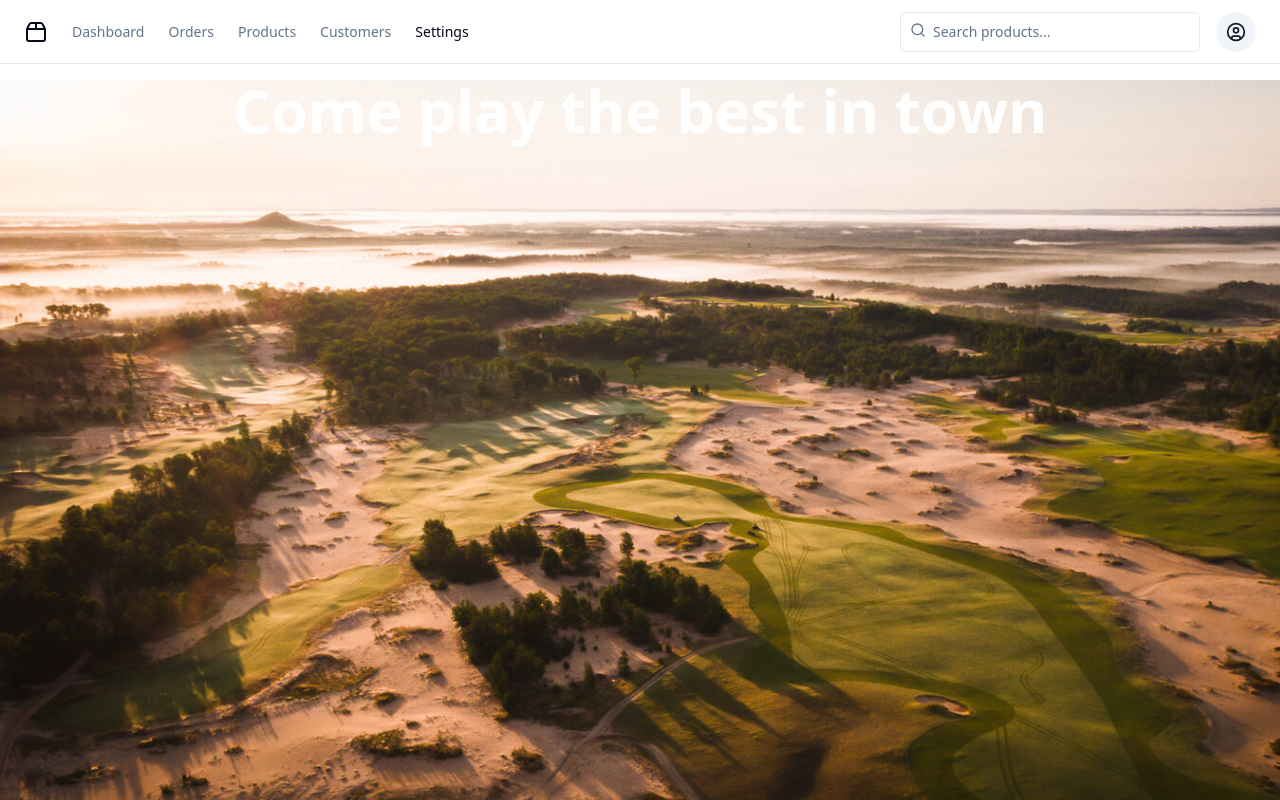
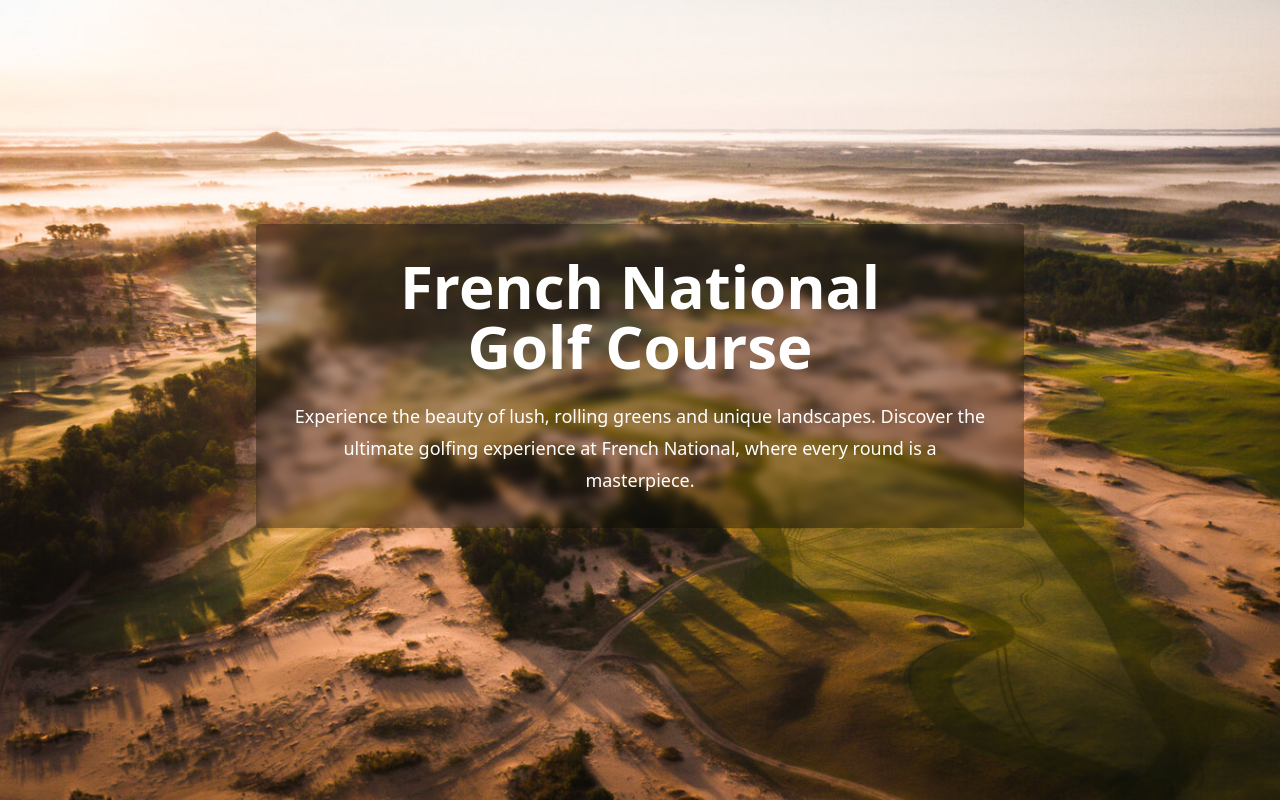
Before and after one commit to gvarner13/golf-time, a React (Vite) app: page / in a window 1280 px wide. Shown: the top 800 px of the page. Built offline with nearby package versions, Linux system fonts and the light colour scheme.

Commit message:
working on main page layout and ideas

```diff
--- a/src/App.tsx
+++ b/src/App.tsx
@@ -14,7 +14,7 @@
 
   return (
     <>
-      <Navbar />
+      {/* <Navbar /> */}
       <MainPage />
       <div className="w-3/4 m-auto">
         {/* <Login /> */}
--- a/src/CoursePicker.tsx
+++ b/src/CoursePicker.tsx
@@ -1,5 +1,5 @@
 import { useState } from "react";
-import { motion, Variants } from "framer-motion";
+import { motion, Variants, AnimatePresence } from "framer-motion";
 import { Button } from "@/components/ui/button";
 import {
   Card,
@@ -297,13 +297,16 @@
             </div>
           </div>
           <div className="flex">
+            <AnimatePresence>
               {Array.from({ length: playerCount }).map((_, index) => (
                 <motion.div
                   className="shadow-custom-inner overflow-hidden rounded-full border-2 border-white dark:border-[#1A1A1A]"
                   style={{ marginRight: "-8px" }}
                   animate={{ opacity: 1 }}
                   initial={{ opacity: 0 }}
-                transition={{ delay: index * 0.1 }}
+                  exit={{ opacity: 0 }}
+                  transition={{ delay: 0.1 }}
+                  key={index}
                 >
                   <svg
                     width="28"
@@ -321,6 +324,7 @@
                   </svg>
                 </motion.div>
               ))}
+            </AnimatePresence>
           </div>
         </motion.div>
         <motion.div
--- a/src/components/hero.tsx
+++ b/src/components/hero.tsx
@@ -5,10 +5,17 @@
         className="bg-cover min-h-screen"
         style={{ backgroundImage: "url('/DJI_0138_SV_2_I2_1-Photo-page.jpg')" }}
       >
-        <div className="flex justify-center my-auto">
-          <h1 className="text-6xl font-extrabold text-white">
-            Come play the best in town
-          </h1>
+        <div className="mx-auto max-w-3xl py-32 sm:py-48 lg:py-56">
+          <div className="text-center backdrop-blur-sm bg-black/30 p-8 rounded">
+            <h1 className="text-6xl font-bold text-white">
+              French National <br /> Golf Course
+            </h1>
+            <p className="mt-6 text-lg leading-8 text-white">
+              Experience the beauty of lush, rolling greens and unique
+              landscapes. Discover the ultimate golfing experience at French
+              National, where every round is a masterpiece.
+            </p>
+          </div>
         </div>
       </div>
     </div>
```
Lines whose indentation alone changed are shown as unchanged.
